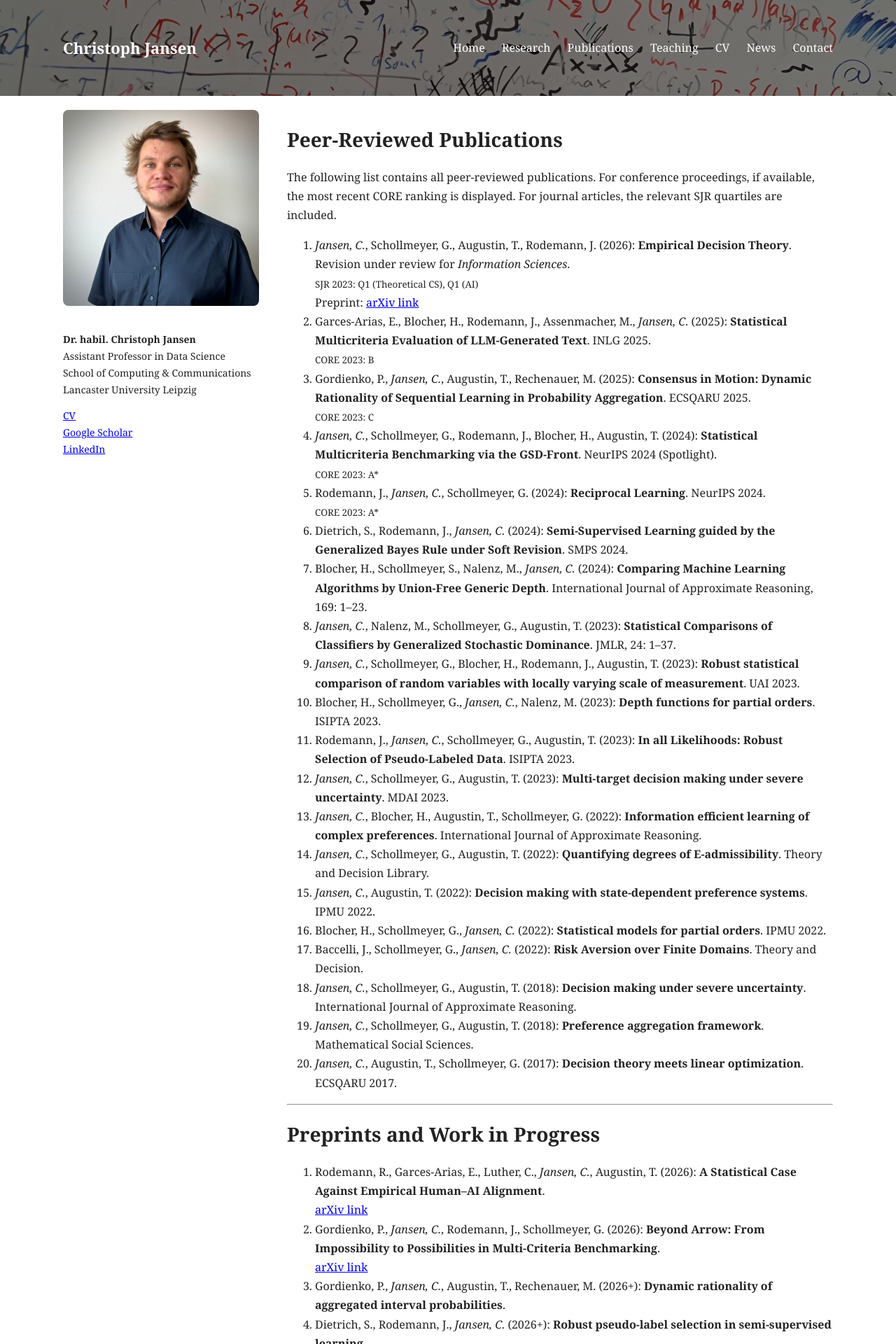
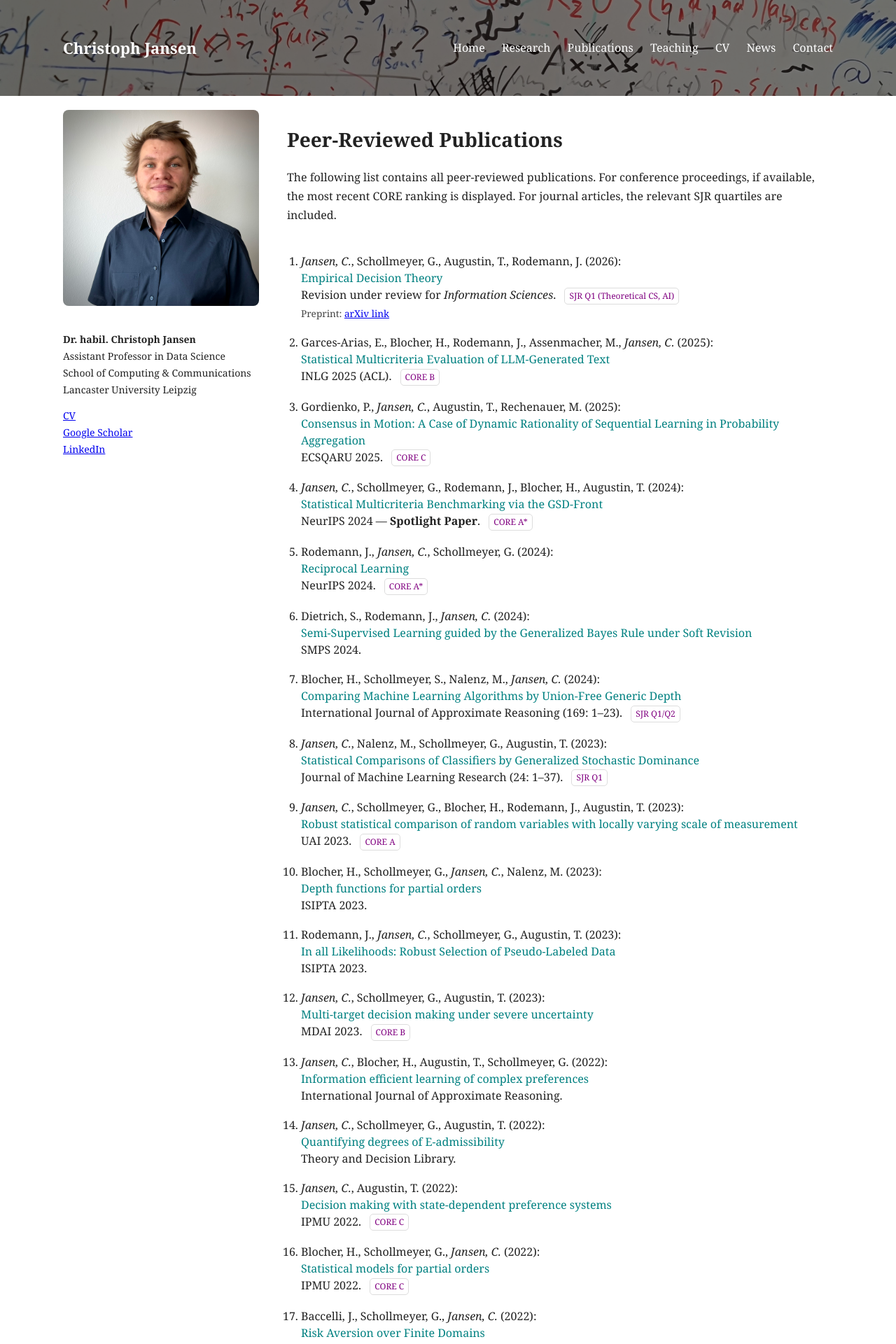
Before and after one commit to jansenc/jansenc.github.io, a Jekyll site: the page built from publications/index.md, in a window 1280 px wide. Shown: the top 1920 px of the page at 70% size. Built offline with Jekyll 4.4.1, drawn with Linux system fonts in a browser that asks for light colours; some of the changed text lies outside the part shown.

Commit message:
Update index.md

```diff
--- a/publications/index.md
+++ b/publications/index.md
@@ -10,233 +10,188 @@ permalink: /publications/
 The following list contains all peer-reviewed publications. For conference proceedings, if available, the most recent CORE ranking is displayed. For journal articles, the relevant SJR quartiles are included.
 </p>
 
-<ol>
+<style>
+.pub-section {
+  margin-top: 40px;
+}
+
+.pub-list {
+  counter-reset: item;
+  padding-left: 20px;
+}
+
+.pub-list li {
+  margin-bottom: 18px;
+  line-height: 1.5;
+}
+
+.pub-title {
+  color: teal;
+  font-weight: 500;
+}
+
+.tag {
+  display: inline-block;
+  font-size: 0.75em;
+  color: purple;
+  border: 1px solid #ddd;
+  padding: 2px 6px;
+  border-radius: 5px;
+  margin-left: 8px;
+  vertical-align: middle;
+}
+
+.small {
+  font-size: 0.85em;
+  color: #444;
+}
+
+hr.dots {
+  border: none;
+  border-top: 1px solid #ccc;
+  margin: 8px 0;
+}
+</style>
+
+<div class="pub-section">
+
+<ol class="pub-list">
 
 <li>
-<em>Jansen, C.</em>, Schollmeyer, G., Augustin, T., Rodemann, J. (2026):
-<strong>Empirical Decision Theory</strong>.
-Revision under review for <em>Information Sciences</em>.<br>
-<small>SJR 2023: Q1 (Theoretical CS), Q1 (AI)</small><br>
+<em>Jansen, C.</em>, Schollmeyer, G., Augustin, T., Rodemann, J. (2026):<br>
+<span class="pub-title">Empirical Decision Theory</span><br>
+Revision under review for <em>Information Sciences</em>.
+<span class="tag">SJR Q1 (Theoretical CS, AI)</span><br>
+<span class="small">
 Preprint: <a href="https://doi.org/10.48550/arXiv.2512.05677">arXiv link</a>
+</span>
 </li>
 
 <li>
-Garces-Arias, E., Blocher, H., Rodemann, J., Assenmacher, M., <em>Jansen, C.</em> (2025):
-<strong>Statistical Multicriteria Evaluation of LLM-Generated Text</strong>.
-INLG 2025.<br>
-<small>CORE 2023: B</small>
+Garces-Arias, E., Blocher, H., Rodemann, J., Assenmacher, M., <em>Jansen, C.</em> (2025):<br>
+<span class="pub-title">Statistical Multicriteria Evaluation of LLM-Generated Text</span><br>
+INLG 2025 (ACL).
+<span class="tag">CORE B</span>
 </li>
 
 <li>
-Gordienko, P., <em>Jansen, C.</em>, Augustin, T., Rechenauer, M. (2025):
-<strong>Consensus in Motion: Dynamic Rationality of Sequential Learning in Probability Aggregation</strong>.
-ECSQARU 2025.<br>
-<small>CORE 2023: C</small>
+Gordienko, P., <em>Jansen, C.</em>, Augustin, T., Rechenauer, M. (2025):<br>
+<span class="pub-title">Consensus in Motion: A Case of Dynamic Rationality of Sequential Learning in Probability Aggregation</span><br>
+ECSQARU 2025.
+<span class="tag">CORE C</span>
 </li>
 
 <li>
-<em>Jansen, C.</em>, Schollmeyer, G., Rodemann, J., Blocher, H., Augustin, T. (2024):
-<strong>Statistical Multicriteria Benchmarking via the GSD-Front</strong>.
-NeurIPS 2024 (Spotlight).<br>
-<small>CORE 2023: A*</small>
+<em>Jansen, C.</em>, Schollmeyer, G., Rodemann, J., Blocher, H., Augustin, T. (2024):<br>
+<span class="pub-title">Statistical Multicriteria Benchmarking via the GSD-Front</span><br>
+NeurIPS 2024 — <strong>Spotlight Paper</strong>.
+<span class="tag">CORE A*</span>
 </li>
 
 <li>
-Rodemann, J., <em>Jansen, C.</em>, Schollmeyer, G. (2024):
-<strong>Reciprocal Learning</strong>.
-NeurIPS 2024.<br>
-<small>CORE 2023: A*</small>
+Rodemann, J., <em>Jansen, C.</em>, Schollmeyer, G. (2024):<br>
+<span class="pub-title">Reciprocal Learning</span><br>
+NeurIPS 2024.
+<span class="tag">CORE A*</span>
 </li>
 
 <li>
-Dietrich, S., Rodemann, J., <em>Jansen, C.</em> (2024):
-<strong>Semi-Supervised Learning guided by the Generalized Bayes Rule under Soft Revision</strong>.
+Dietrich, S., Rodemann, J., <em>Jansen, C.</em> (2024):<br>
+<span class="pub-title">Semi-Supervised Learning guided by the Generalized Bayes Rule under Soft Revision</span><br>
 SMPS 2024.
 </li>
 
 <li>
-Blocher, H., Schollmeyer, S., Nalenz, M., <em>Jansen, C.</em> (2024):
-<strong>Comparing Machine Learning Algorithms by Union-Free Generic Depth</strong>.
-International Journal of Approximate Reasoning, 169: 1–23.
+Blocher, H., Schollmeyer, S., Nalenz, M., <em>Jansen, C.</em> (2024):<br>
+<span class="pub-title">Comparing Machine Learning Algorithms by Union-Free Generic Depth</span><br>
+International Journal of Approximate Reasoning (169: 1–23).
+<span class="tag">SJR Q1/Q2</span>
 </li>
 
 <li>
-<em>Jansen, C.</em>, Nalenz, M., Schollmeyer, G., Augustin, T. (2023):
-<strong>Statistical Comparisons of Classifiers by Generalized Stochastic Dominance</strong>.
-JMLR, 24: 1–37.
+<em>Jansen, C.</em>, Nalenz, M., Schollmeyer, G., Augustin, T. (2023):<br>
+<span class="pub-title">Statistical Comparisons of Classifiers by Generalized Stochastic Dominance</span><br>
+Journal of Machine Learning Research (24: 1–37).
+<span class="tag">SJR Q1</span>
 </li>
 
 <li>
-<em>Jansen, C.</em>, Schollmeyer, G., Blocher, H., Rodemann, J., Augustin, T. (2023):
-<strong>Robust statistical comparison of random variables with locally varying scale of measurement</strong>.
+<em>Jansen, C.</em>, Schollmeyer, G., Blocher, H., Rodemann, J., Augustin, T. (2023):<br>
+<span class="pub-title">Robust statistical comparison of random variables with locally varying scale of measurement</span><br>
 UAI 2023.
+<span class="tag">CORE A</span>
 </li>
 
 <li>
-Blocher, H., Schollmeyer, G., <em>Jansen, C.</em>, Nalenz, M. (2023):
-<strong>Depth functions for partial orders</strong>.
+Blocher, H., Schollmeyer, G., <em>Jansen, C.</em>, Nalenz, M. (2023):<br>
+<span class="pub-title">Depth functions for partial orders</span><br>
 ISIPTA 2023.
 </li>
 
 <li>
-Rodemann, J., <em>Jansen, C.</em>, Schollmeyer, G., Augustin, T. (2023):
-<strong>In all Likelihoods: Robust Selection of Pseudo-Labeled Data</strong>.
+Rodemann, J., <em>Jansen, C.</em>, Schollmeyer, G., Augustin, T. (2023):<br>
+<span class="pub-title">In all Likelihoods: Robust Selection of Pseudo-Labeled Data</span><br>
 ISIPTA 2023.
 </li>
 
 <li>
-<em>Jansen, C.</em>, Schollmeyer, G., Augustin, T. (2023):
-<strong>Multi-target decision making under severe uncertainty</strong>.
+<em>Jansen, C.</em>, Schollmeyer, G., Augustin, T. (2023):<br>
+<span class="pub-title">Multi-target decision making under severe uncertainty</span><br>
 MDAI 2023.
+<span class="tag">CORE B</span>
 </li>
 
 <li>
-<em>Jansen, C.</em>, Blocher, H., Augustin, T., Schollmeyer, G. (2022):
-<strong>Information efficient learning of complex preferences</strong>.
+<em>Jansen, C.</em>, Blocher, H., Augustin, T., Schollmeyer, G. (2022):<br>
+<span class="pub-title">Information efficient learning of complex preferences</span><br>
 International Journal of Approximate Reasoning.
 </li>
 
 <li>
-<em>Jansen, C.</em>, Schollmeyer, G., Augustin, T. (2022):
-<strong>Quantifying degrees of E-admissibility</strong>.
+<em>Jansen, C.</em>, Schollmeyer, G., Augustin, T. (2022):<br>
+<span class="pub-title">Quantifying degrees of E-admissibility</span><br>
 Theory and Decision Library.
 </li>
 
 <li>
-<em>Jansen, C.</em>, Augustin, T. (2022):
-<strong>Decision making with state-dependent preference systems</strong>.
+<em>Jansen, C.</em>, Augustin, T. (2022):<br>
+<span class="pub-title">Decision making with state-dependent preference systems</span><br>
 IPMU 2022.
+<span class="tag">CORE C</span>
 </li>
 
 <li>
-Blocher, H., Schollmeyer, G., <em>Jansen, C.</em> (2022):
-<strong>Statistical models for partial orders</strong>.
+Blocher, H., Schollmeyer, G., <em>Jansen, C.</em> (2022):<br>
+<span class="pub-title">Statistical models for partial orders</span><br>
 IPMU 2022.
+<span class="tag">CORE C</span>
 </li>
 
 <li>
-Baccelli, J., Schollmeyer, G., <em>Jansen, C.</em> (2022):
-<strong>Risk Aversion over Finite Domains</strong>.
+Baccelli, J., Schollmeyer, G., <em>Jansen, C.</em> (2022):<br>
+<span class="pub-title">Risk Aversion over Finite Domains</span><br>
 Theory and Decision.
 </li>
 
 <li>
-<em>Jansen, C.</em>, Schollmeyer, G., Augustin, T. (2018):
-<strong>Decision making under severe uncertainty</strong>.
+<em>Jansen, C.</em>, Schollmeyer, G., Augustin, T. (2018):<br>
+<span class="pub-title">Decision making under severe uncertainty</span><br>
 International Journal of Approximate Reasoning.
 </li>
 
 <li>
-<em>Jansen, C.</em>, Schollmeyer, G., Augustin, T. (2018):
-<strong>Preference aggregation framework</strong>.
+<em>Jansen, C.</em>, Schollmeyer, G., Augustin, T. (2018):<br>
+<span class="pub-title">Preference aggregation framework</span><br>
 Mathematical Social Sciences.
 </li>
 
 <li>
-<em>Jansen, C.</em>, Augustin, T., Schollmeyer, G. (2017):
-<strong>Decision theory meets linear optimization</strong>.
+<em>Jansen, C.</em>, Augustin, T., Schollmeyer, G. (2017):<br>
+<span class="pub-title">Decision theory meets linear optimization</span><br>
 ECSQARU 2017.
+<span class="tag">CORE C</span>
 </li>
 
 </ol>
 
-<hr>
-
-<h1>Preprints and Work in Progress</h1>
-
-<ol>
-
-<li>
-Rodemann, R., Garces-Arias, E., Luther, C., <em>Jansen, C.</em>, Augustin, T. (2026):
-<strong>A Statistical Case Against Empirical Human–AI Alignment</strong>.
-<br>
-<a href="https://arxiv.org/abs/2502.14581">arXiv link</a>
-</li>
-
-<li>
-Gordienko, P., <em>Jansen, C.</em>, Rodemann, J., Schollmeyer, G. (2026):
-<strong>Beyond Arrow: From Impossibility to Possibilities in Multi-Criteria Benchmarking</strong>.
-<br>
-<a href="https://doi.org/10.48550/arXiv.2602.07593">arXiv link</a>
-</li>
-
-<li>
-Gordienko, P., <em>Jansen, C.</em>, Augustin, T., Rechenauer, M. (2026+):
-<strong>Dynamic rationality of aggregated interval probabilities</strong>.
-</li>
-
-<li>
-Dietrich, S., Rodemann, J., <em>Jansen, C.</em> (2026+):
-<strong>Robust pseudo-label selection in semi-supervised learning</strong>.
-</li>
-
-</ol>
-
-<hr>
-
-<h1>Technical Reports and Other Publications</h1>
-
-<ol>
-
-<li>
-Schollmeyer, G., <em>Jansen, C.</em>, Augustin, T. (2017):
-<strong>Detecting stochastic dominance for poset-valued random variables</strong>.
-Technical Report 209.
-</li>
-
-<li>
-Schollmeyer, G., <em>Jansen, C.</em>, Augustin, T. (2017):
-<strong>Multidimensional item response theory based on stochastic dominance</strong>.
-Technical Report 210.
-</li>
-
-<li>
-<em>Jansen, C.</em>, Schollmeyer, G., Augustin, T. (2016):
-<strong>Probabilistic Evaluation of Preference Aggregation</strong>.
-Technical Report 193.
-</li>
-
-<li>
-<em>Jansen, C.</em>, Schollmeyer, G. (2018):
-<strong>What's hot in Mathematical Philosophy?</strong>
-The Reasoner.
-</li>
-
-<li>
-<em>Jansen, C.</em> (2016):
-<strong>Report on MuST 2016</strong>.
-The Reasoner.
-</li>
-
-</ol>
-
-<hr>
-
-<h1>Theses</h1>
-
-<ul>
-
-<li>
-<em>Jansen, C.</em> (2024):
-<strong>Habilitation Thesis</strong> – Decision Theoretic Foundations of Machine Learning.<br>
-<a href="https://arxiv.org/abs/2501.10195">arXiv link</a>
-</li>
-
-<li>
-<em>Jansen, C.</em> (2018):
-<strong>Doctoral Thesis</strong> – Decision making under uncertainty.<br>
-<a href="https://edoc.ub.uni-muenchen.de/22653/">link</a>
-</li>
-
-<li>
-<em>Jansen, C.</em> (2015):
-<strong>Master’s Thesis</strong> – Decision making under partial information.<br>
-<a href="https://epub.ub.uni-muenchen.de/25591/">link</a>
-</li>
-
-<li>
-<em>Jansen, C.</em> (2013):
-<strong>Bachelor’s Thesis</strong> – Boolean algebras and Stone representation theorem.
-</li>
-
-</ul>
+</div>
```
